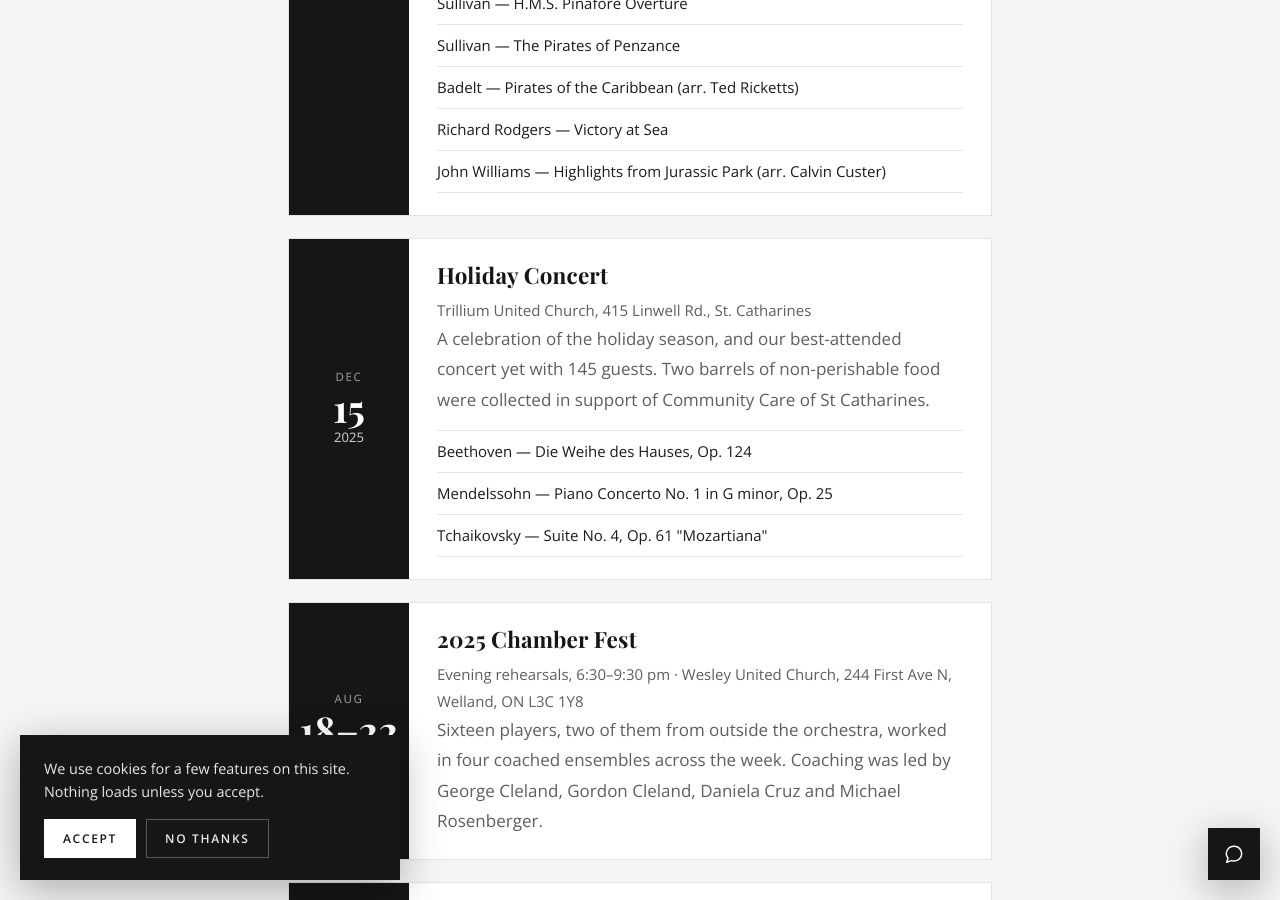
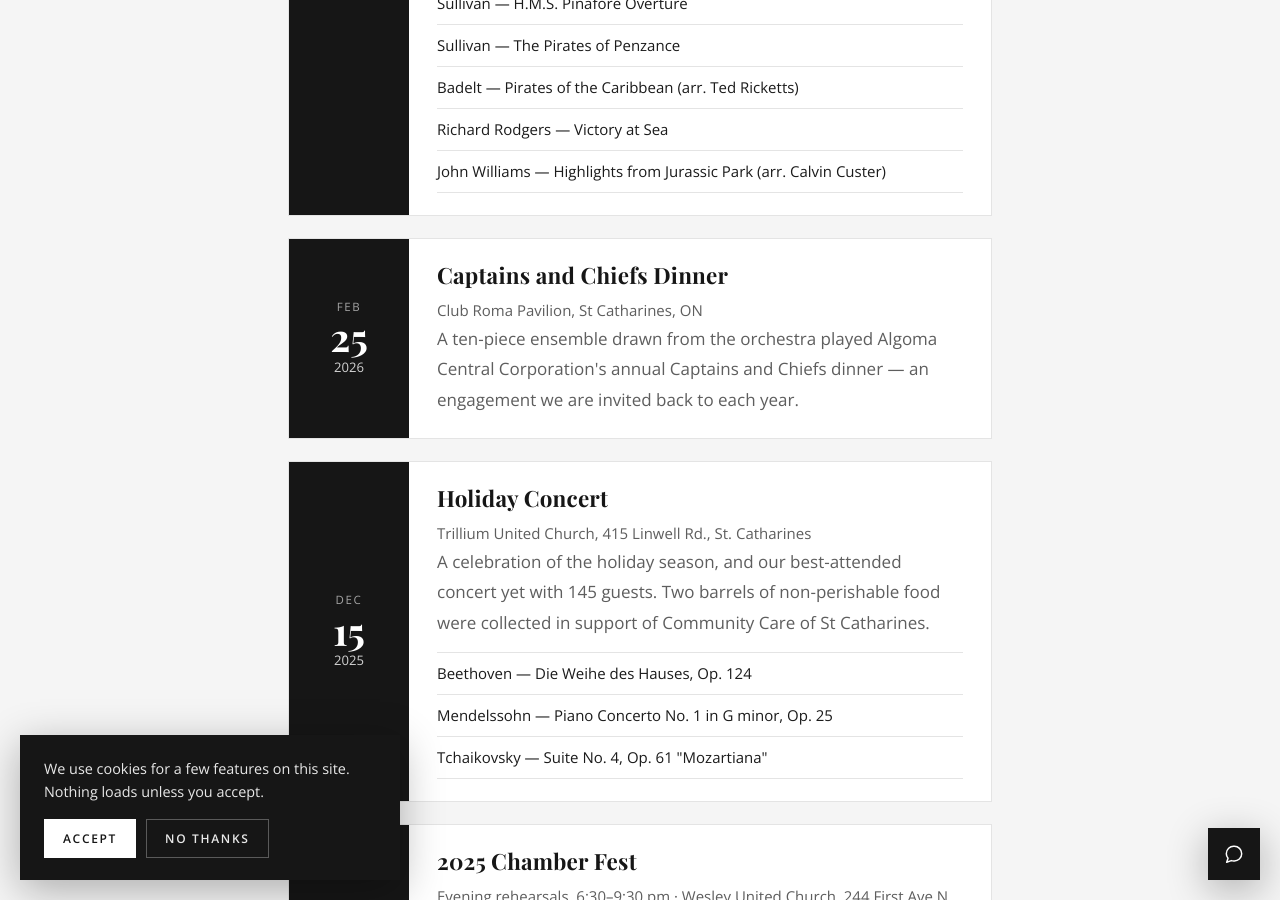
Before and after one commit to peninsulaorchestra/peninsulaorchestra.github.io, a Jekyll site: the page built from events.html, in a window 1280 px wide and 900 px high, scrolled down 2709 px. Built offline with Jekyll 4.4.1, drawn with Linux system fonts in a browser that asks for light colours.

Commit message:
Add the Captains and Chiefs dinner
Co-Authored-By: Claude Opus 5 (1M context) <noreply@anthropic.com>

```diff
--- a/_data/past_events.yml
+++ b/_data/past_events.yml
@@ -58,6 +58,15 @@
     - Badelt — Pirates of the Caribbean (arr. Ted Ricketts)
     - Richard Rodgers — Victory at Sea
     - John Williams — Highlights from Jurassic Park (arr. Calvin Custer)
+
+- title: Captains and Chiefs Dinner
+  date: 2026-02-25
+  venue: Club Roma Pavilion
+  address: St Catharines, ON
+  description: >-
+    A ten-piece ensemble drawn from the orchestra played Algoma Central
+    Corporation's annual Captains and Chiefs dinner — an engagement we are
+    invited back to each year.
 
 - title: Holiday Concert
   date: 2025-12-15
```
